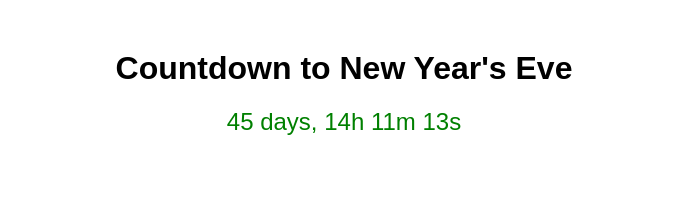
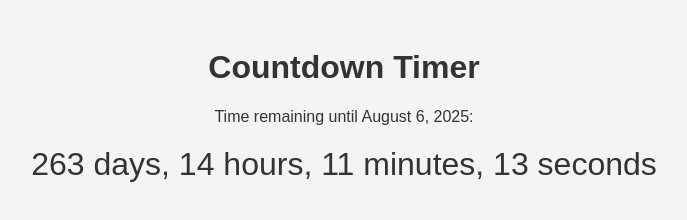
Before and after one commit to sp3rat/sp3rat.github.io, a plain HTML site: page index.html in a window 1280 px wide. Shown: the whole page, without its empty margins (296-983 px from the left). Drawn offline with Linux system fonts and the light colour scheme.

Commit message:
Initial commit

```diff
--- a/index.html
+++ b/index.html
@@ -3,29 +3,56 @@
 <head>
     <meta charset="UTF-8">
     <meta name="viewport" content="width=device-width, initial-scale=1.0">
-    <title>Countdown to New Year's Eve</title>
+    <title>Countdown Timer</title>
     <style>
-        body { text-align: center; font-family: Arial, sans-serif; margin-top: 50px; }
-        #countdown { font-size: 24px; color: green; }
+        body {
+            font-family: Arial, sans-serif;
+            text-align: center;
+            background-color: #f4f4f4;
+            color: #333;
+            padding: 20px;
+        }
+        #countdown {
+            font-size: 2rem;
+            margin-top: 20px;
+        }
     </style>
+</head>
+<body>
+    <h1>Countdown Timer</h1>
+    <p>Time remaining until <span id="target-date">August 6, 2025</span>:</p>
+    <div id="countdown"></div>
+
     <script>
+        // Ustaw docelową datę
+        const targetDate = new Date("August 6, 2025 23:59:59").getTime();
+        document.getElementById("target-date").textContent = "August 6, 2025";
+
+        // Funkcja aktualizująca odliczanie
         function updateCountdown() {
-            const eventDate = new Date('December 31, ' + new Date().getFullYear() + ' 23:59:59').getTime();
             const now = new Date().getTime();
-            const timeLeft = eventDate - now;
+            const timeLeft = targetDate - now;
+
+            if (timeLeft < 0) {
+                document.getElementById("countdown").textContent = "The countdown has ended!";
+                clearInterval(timerInterval);
+                return;
+            }
 
             const days = Math.floor(timeLeft / (1000 * 60 * 60 * 24));
             const hours = Math.floor((timeLeft % (1000 * 60 * 60 * 24)) / (1000 * 60 * 60));
             const minutes = Math.floor((timeLeft % (1000 * 60 * 60)) / (1000 * 60));
             const seconds = Math.floor((timeLeft % (1000 * 60)) / 1000);
 
-            document.getElementById("countdown").innerText = `${days} days, ${hours}h ${minutes}m ${seconds}s`;
+            document.getElementById("countdown").textContent =
+                `${days} days, ${hours} hours, ${minutes} minutes, ${seconds} seconds`;
         }
-        setInterval(updateCountdown, 1000);
+
+        // Aktualizuj odliczanie co sekundę
+        const timerInterval = setInterval(updateCountdown, 1000);
+
+        // Uruchom funkcję od razu
+        updateCountdown();
     </script>
-</head>
-<body>
-    <h1>Countdown to New Year's Eve</h1>
-    <div id="countdown">Loading...</div>
 </body>
 </html>
```
